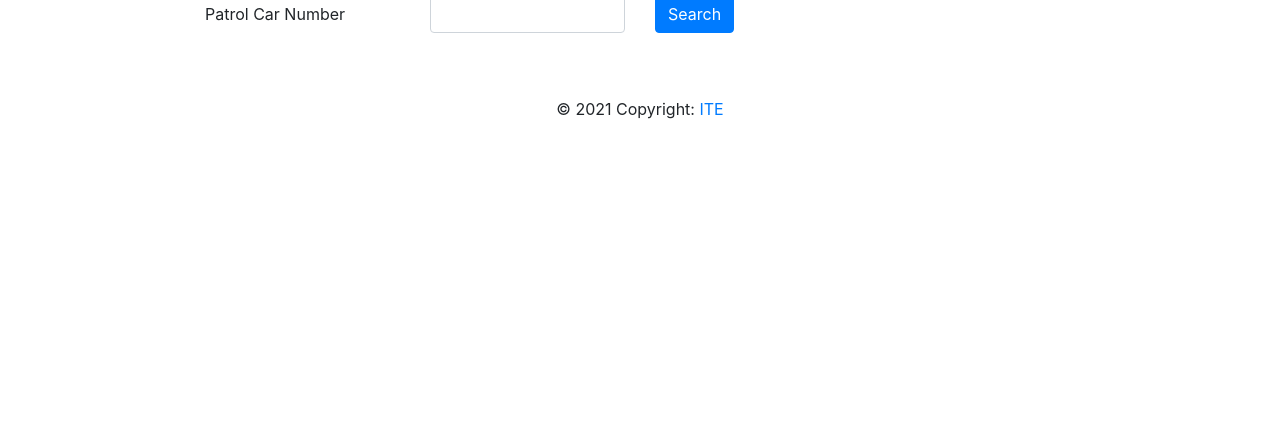
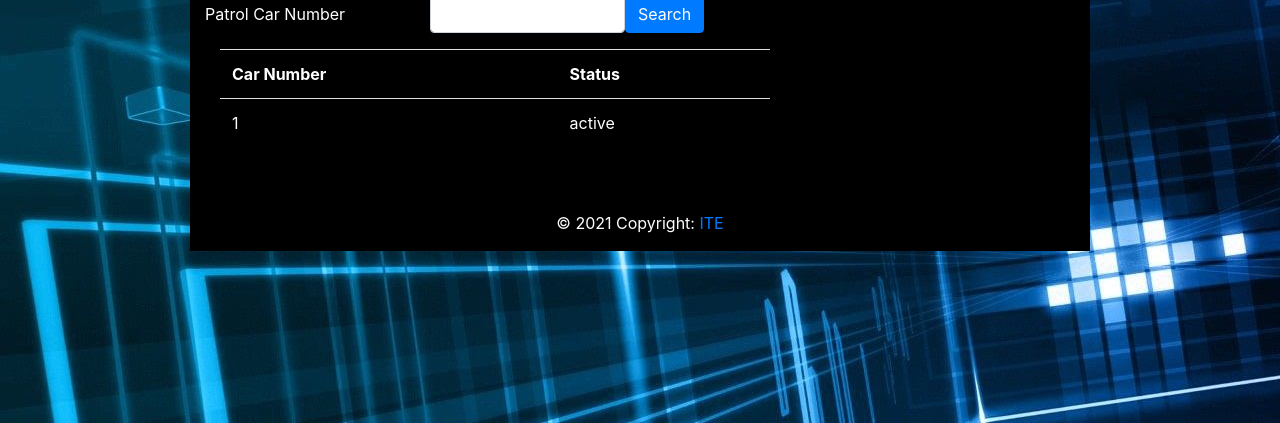
Before and after one commit to peachyymomo/06_karamina_pess, a PHP site: page /search.php in a window 1280 px wide. Shown: the part 377-800 px from the top of the page. Run offline with PHP 8.4, Linux system fonts and the light colour scheme; tables that the repository leaves empty or names only in its code hold one stand-in row (values such as "Sample post").

Commit message:
added background.php

```diff
--- /dev/null
+++ b/background.php
@@ -0,0 +1,15 @@
+<style>
+	body {
+		background: url("images/bluebackground.jpg")
+	}
+	.container {
+		background: black;
+	}
+	label {
+		color: white;
+	}
+
+	span {
+		color: white;
+	}
+</style>
--- a/footer.php
+++ b/footer.php
@@ -1,4 +1,8 @@
-
+<style>
+	footer {
+		color: white;
+	}
+</style>
 		<footer class="text-center mt-5 py-3">
 			&copy; 2021 Copyright: <a href="https://www.ite.edu.sg">ITE</a>
 		</footer>
--- a/header.php
+++ b/header.php
@@ -8,6 +8,7 @@
 					<a class="nav-link" href="logcall.php">Home <span class="sr-only">(current)</span></a> </li>
 			      <li class="nav-item"> <a class="nav-link" href="dispatch.php">Dispatch</a> </li>
 				  <li class="nav-item"> <a class="nav-link" href="search.php">Search</a> </li>
+        </form>
 		          </li>
 		        </ul>
 		    </div>
--- a/logcall.php
+++ b/logcall.php
@@ -18,6 +18,9 @@
 <meta charset="utf-8">
 <title>Logcall</title>
 <link rel="stylesheet" href="css/bootstrap-4.4.1.css" type="text/css">
+	<?php
+			include "background.php";
+		?>
 </head>
 
 <body>
--- a/search.php
+++ b/search.php
@@ -1,9 +1,26 @@
+<?php
+	require_once("db.php");
+	$conn = new mysqli(DB_SERVER,DB_USER,DB_PASSWORD,DB_DATABASE);
+	$sql = "SELECT patrolcar.patrolcar_ID,patrolcar_status.patrolcar_status_desc FROM `patrolcar` INNER JOIN patrolcar_status ON patrolcar.patrolcar_status_ID = patrolcar_status.patrolcar_status_ID";
+	$result = $conn->query($sql);
+	$cars = [];
+	while($row = $result->fetch_assoc()){
+		$id = $row["patrolcar_ID"];
+		$status = $row["patrolcar_status_desc"];
+		$car = ["id"=>$id, "status"=>$status];
+		array_push($cars,$car);
+	}
+	$conn->close();
+?>
 <!doctype html>
 <html>
 <head>
 <meta charset="utf-8">
 <title>Search Patrol Cars</title>
 <link rel="stylesheet" href="css/bootstrap-4.4.1.css" type="text/css">
+	<?php
+			include "background.php";
+		?>
 </head>
 
 <body>
@@ -18,10 +35,30 @@
 				  <div class="col-sm-3">
 			    	<input type="text" class="form-control" id="patrolCarID" name="patrolCarID">
 				  </div>
+				  <div class="form-group row">
+			  </div>
 				  <div class="col-sm-6">
 					  <button type="submit" class="btn btn-primary" name="btnSearch" id="submit">Search</button>
 				  </div>
 			  </div>
+			  <div class="col-sm-8">
+			    	<table class="table table-striped">
+						<tbody>
+							<tr>
+							<th style="color: white">Car Number</th>
+							<th style="color: white">Status</th>
+							</tr>
+							<?php
+								foreach($cars as $car) {
+									echo "<tr>" .
+											"<td style=\"color: white\">" . $car["id"] . "</td>" .
+											"<td style=\"color: white\">" . $car["status"] . "</td>" .
+										 "<tr>";
+								}
+							?>
+						</tbody>
+					</table>
+				  </div>
 		  </form>
         </section>
 		<?php
--- a/update.php
+++ b/update.php
@@ -5,7 +5,6 @@
 	$statuses = [];
 	if($isBtnSearchClicked == true) {
 		$carID = $_POST["patrolCarID"];
-		//echo "You have search Car ID: " . $carID;
 		$sql = "SELECT * FROM `patrolcar` WHERE `patrolcar_ID` = '" . $carID ."'";
 		$conn = new mysqli(DB_SERVER,DB_USER,DB_PASSWORD,DB_DATABASE);
 		$result = $conn->query($sql);
@@ -82,6 +81,9 @@
 <meta charset="utf-8">
 <title>Update Dispatch Car</title>
 <link rel="stylesheet" href="css/bootstrap-4.4.1.css" type="text/css">
+	<?php
+			include "background.php";
+		?>
 </head>
 
 <body>
```
Also changed, not shown: dispatch.php (+7 -4 lines), images/bluebackground.jpg (added).
